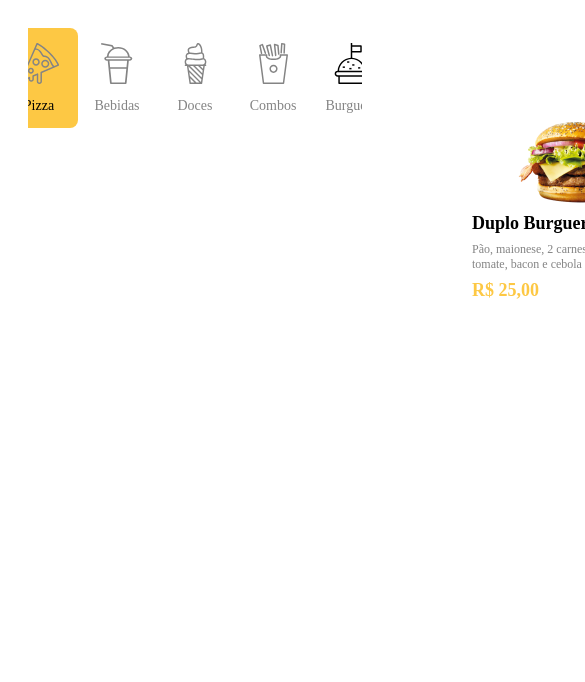
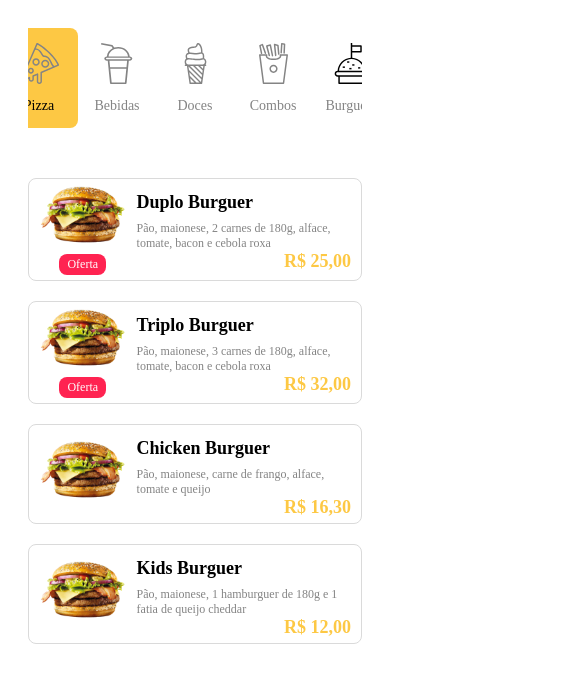
Before and after one commit to isadorastan/restaurant, a Vue app: page /#/ in a window 390 px wide. Shown: the top 682 px of the page, 585 px wide, since content can reach past the window. Built offline with nearby package versions, Linux system fonts and the light colour scheme; data requests are answered from the project's data file; the HTML template or start-up script is replaced by a standard one.

Commit message:
Items list mobile

```diff
--- a/src/components/Item.vue
+++ b/src/components/Item.vue
@@ -1,10 +1,14 @@
 <template>
     <div class="item">
+        <div class="container">
             <div class="item--tag" v-if="item.offer">Oferta</div>
-      <img class="item--img" src="../assets/images/burguer.png" alt="">
-      <h2 class="item--name">{{item.name}}</h2>
-      <p class="item--description">{{item.description}}</p>
-      <p class="item--price">{{item.price | currency}}</p>
+            <img class="item--img" src="../assets/images/burguer.png" alt="" />
+        </div>
+        <div class="content">
+            <h2 class="item--name">{{ item.name }}</h2>
+            <p class="item--description">{{ item.description }}</p>
+            <p class="item--price">{{ item.price | currency }}</p>
+        </div>
     </div>
 </template>
 
@@ -13,17 +17,16 @@
     name: 'Item',
     filters: {
         currency(value) {
-            return `R$ ${value.toLocaleString('pt-br', {minimumFractionDigits: 2})}`
+            return `R$ ${value.toLocaleString('pt-br', { minimumFractionDigits: 2 })}`;
         }
     },
     props: {
         item: {}
     }
-}
+};
 </script>
 
 <style lang="less" scoped>
-
 .item {
     width: 215.95px;
     height: 290px;
@@ -69,6 +72,39 @@
         color: @yellow;
         margin: 8px auto;
     }
+
+    @media @tablets {
+        width: 100%;
+        height: fit-content;
+        border: 1px solid @light-grey;
+        display: flex;
+        margin: 10px 0;
+        padding: 5px 10px;
+
+        &--img {
+            height: 60px;
+            order: 0;
+            margin: 0 0 10px 0;
         }
 
+        &--price {
+            text-align: right;
+            margin: 0 auto;
+        }
+
+        &--tag {
+            position: static;
+            order: 1;
+            width: fit-content;
+        }
+
+        .container {
+            display: flex;
+            flex-direction: column;
+            align-items: center;
+            justify-content: center;
+            margin-right: 10px;
+        }
+    }
+}
 </style>
--- a/src/components/ItemsList.vue
+++ b/src/components/ItemsList.vue
@@ -1,9 +1,6 @@
 <template>
     <div class="items-list">
-        <Item
-            v-for="item in itemsList" :key="item.id"
-            :item="item"
-        />
+        <Item v-for="item in itemsList" :key="item.id" :item="item" />
     </div>
 </template>
 
@@ -19,7 +16,7 @@
     data() {
         return {
             itemsList: []
-        }
+        };
     },
     created() {
         axios.get('http://localhost:3000/burguers').then((response) => {
@@ -29,9 +26,14 @@
 };
 </script>
 
-<style style="less" scoped>
-    .items-list {
-        margin: 50px;
-        display: flex;
+<style lang="less" scoped>
+.items-list {
+    margin: 50px;
+    display: flex;
+
+    @media @tablets {
+        flex-wrap: wrap;
+        margin: 20px;
     }
+}
 </style>
--- a/src/views/Home.vue
+++ b/src/views/Home.vue
@@ -21,5 +21,9 @@
 <style scoped lang="less">
   .home {
     display: flex;
+
+    @media @tablets {
+       flex-direction: column;
+    }
   }
 </style>
```
Lines whose indentation alone changed are shown as unchanged.
